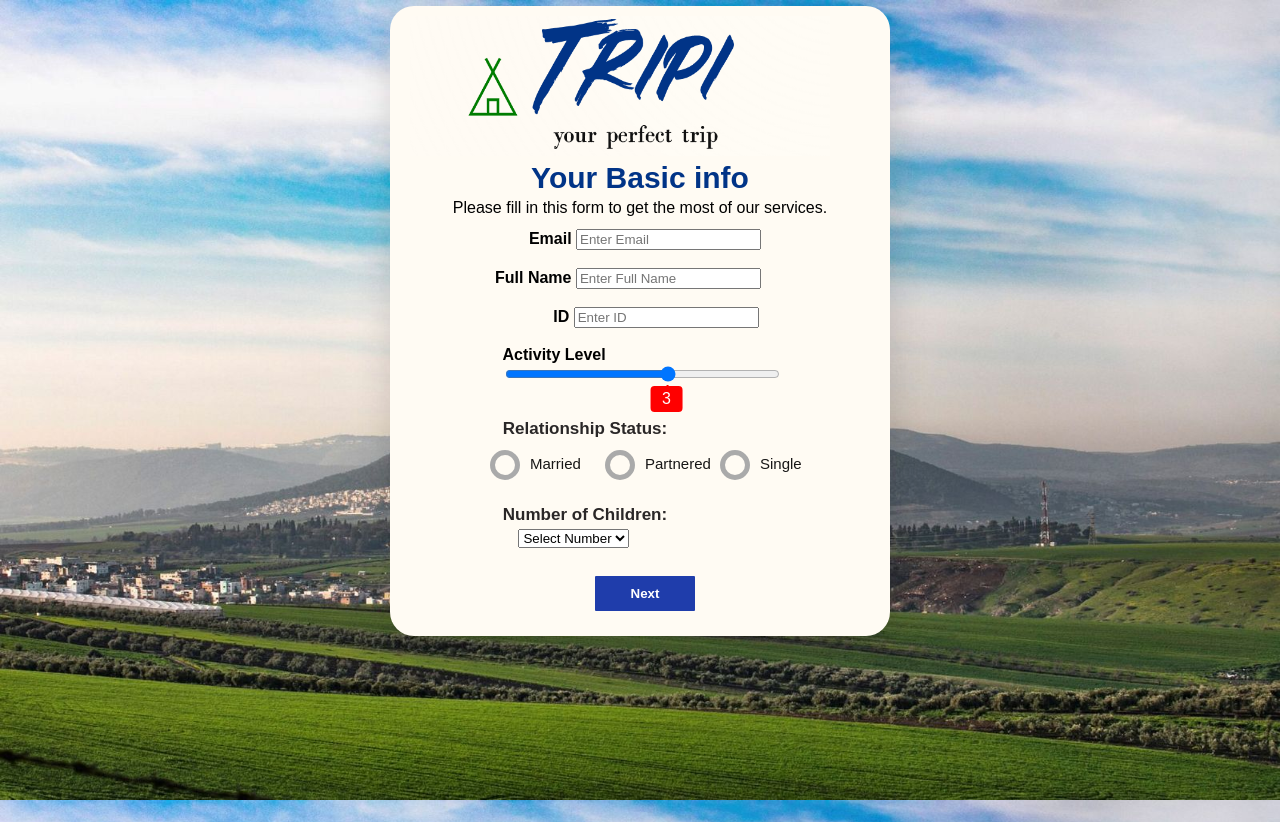
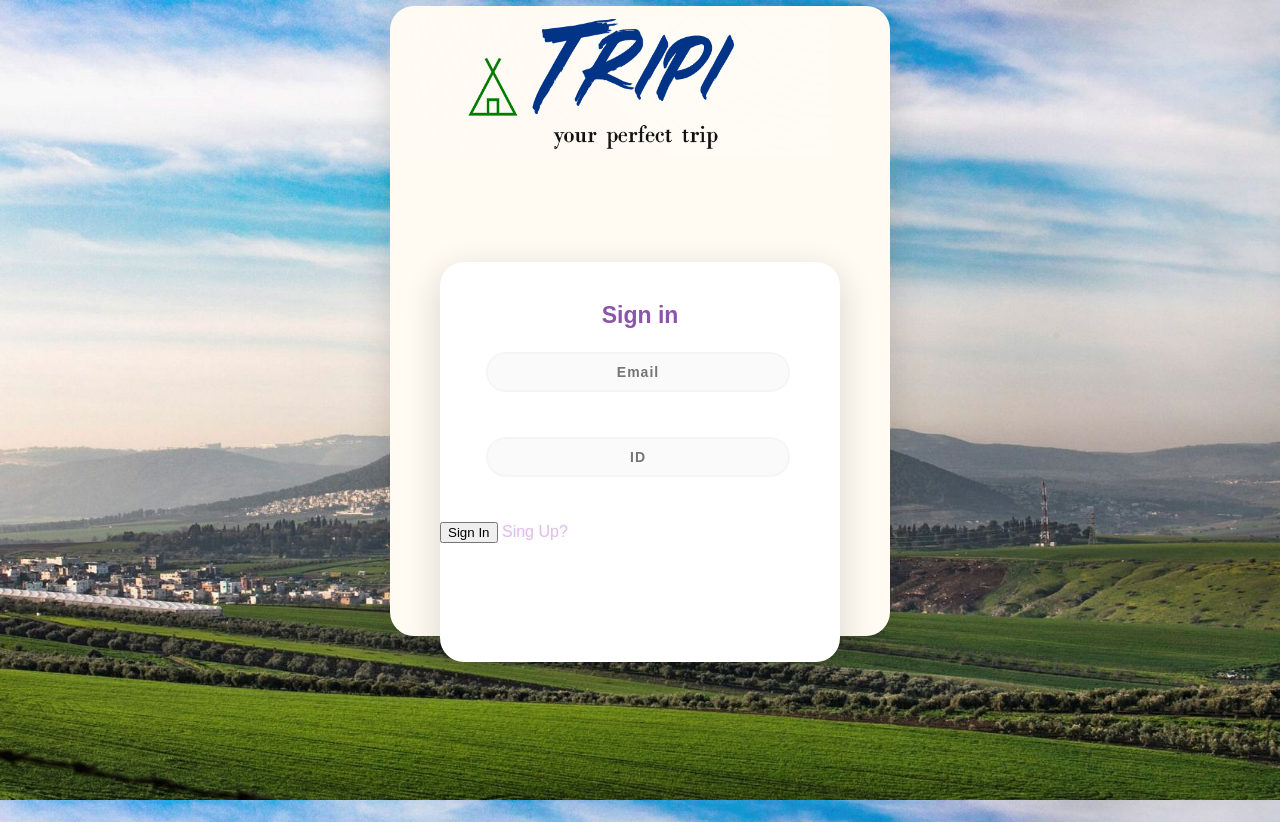
Before and after one commit to garikf1h/Tripi, a Flask app: page / in a window 1280 px wide. Run offline with Flask 2, Linux system fonts and the light colour scheme; data that the repository does not hold is empty; some libraries are stand-ins or nearby versions.

Commit message:
login_page

```diff
--- a/app.py
+++ b/app.py
@@ -8,10 +8,10 @@ app.config['MYSQL_HOST'] = 'bjgckwqx0c8k9fsiwtja-mysql.services.clever-cloud.com
 app.config['MYSQL_DB'] = 'bjgckwqx0c8k9fsiwtja'
 app.config['MYSQL_CURSORCLASS'] = 'DictCursor'
 
-
 mysql = MySQL(app)
 
-@app.route('/', methods=["GET", "POST"])
+
+@app.route('/signup', methods=["GET", "POST"])
 def first():
     if request.method == "POST":
         cur = mysql.connection.cursor()
@@ -22,7 +22,8 @@ def first():
         number_of_child = request.form['select-number']
         activity_level = request.form['active']
         print(full_name, email, id1, number_of_child, activity_level)
-        cur.execute("INSERT INTO EXAM1(ID, email, full_name, activity_level, number_of_child) VALUES(%s, %s,%s,%s,%s)", (id1, email, full_name, activity_level, number_of_child))
+        cur.execute("INSERT INTO EXAM1(ID, email, full_name, activity_level, number_of_child) VALUES(%s, %s,%s,%s,%s)",
+                    (id1, email, full_name, activity_level, number_of_child))
         mysql.connection.commit()
 
         return redirect("/")
@@ -33,9 +34,11 @@ def first():
         print(a)
         return render_template("/Tripi_page_1.html")
 
-@app.route('/login', methods=["GET", "POST"])
+
+@app.route('/', methods=["GET", "POST"])
 def login():
     return render_template("/login_page.html")
 
+
 if __name__ == '__main__':
     app.run(debug=True)
--- a/static/login_page.css
+++ b/static/login_page.css
@@ -23,3 +23,76 @@ body {
   top: 10px;
   left: 20px
 }
+.Email {
+ width: 76%;
+    color: rgb(38, 50, 56);
+    font-weight: 700;
+    font-size: 14px;
+    letter-spacing: 1px;
+    background: rgba(136, 126, 126, 0.04);
+    padding: 10px 20px;
+    border: none;
+    border-radius: 20px;
+    outline: none;
+    box-sizing: border-box;
+    border: 2px solid rgba(0, 0, 0, 0.02);
+    margin-bottom: 50px;
+    margin-left: 46px;
+    text-align: center;
+    margin-bottom: 27px;
+    font-family: 'Ubuntu', sans-serif;
+}
+
+form.form1 {
+        padding-top: 40px;
+    }
+
+    .main {
+        background-color: #FFFFFF;
+        width: 400px;
+        height: 400px;
+        margin: 7em auto;
+        border-radius: 1.5em;
+        box-shadow: 0px 11px 35px 2px rgba(0, 0, 0, 0.14);
+    }
+
+    .sign {
+        padding-top: 40px;
+        color: #8C55AA;
+        font-family: 'Ubuntu', sans-serif;
+        font-weight: bold;
+        font-size: 23px;
+    }
+
+    .ID {
+            width: 76%;
+    color: rgb(38, 50, 56);
+    font-weight: 700;
+    font-size: 14px;
+    letter-spacing: 1px;
+    background: rgba(136, 126, 126, 0.04);
+    padding: 10px 20px;
+    border: none;
+    border-radius: 20px;
+    outline: none;
+    box-sizing: border-box;
+    border: 2px solid rgba(0, 0, 0, 0.02);
+    margin-bottom: 50px;
+    margin-left: 46px;
+    text-align: center;
+    margin-bottom: 27px;
+    font-family: 'Ubuntu', sans-serif;
+    }
+
+
+    a {
+        text-shadow: 0px 0px 3px rgba(117, 117, 117, 0.12);
+        color: #E1BEE7;
+        text-decoration: none
+    }
+
+    @media (max-width: 600px) {
+        .main {
+            border-radius: 0px;
+        }
+    }
--- a/templates/Tripi_page_1.html
+++ b/templates/Tripi_page_1.html
@@ -70,7 +70,7 @@
     </div>
          </div>
      </article>
-<script src="../static/script.js">
+<script src="/static/script.js">
 </script>
     </form>
 {% endblock %}
--- a/templates/base.html
+++ b/templates/base.html
@@ -3,8 +3,6 @@
 <head>
    {% block title %}{% endblock %}
     <meta name="viewport" content="width=device-width, initial-scale=1.0">
-
-
 </head>
 <body>
 {% block body %}
--- a/templates/login_page.html
+++ b/templates/login_page.html
@@ -1,7 +1,7 @@
-{% extends "base.html" %}
+{% extends "base.html"%}
 {% block title %}
-    <title>Sign Up</title>
-        <link href="/static/login_page.css" rel="stylesheet" type="text/css">
+    <title>Login</title>
+        <link href="../static/login_page.css" rel="stylesheet" type="text/css">
 
 {% endblock %}
 
@@ -10,9 +10,17 @@
  <article>
     <div class="container">
         <img src="/static/logo.PNG" id="logo" alt="Trulli">
-
+        <div class="main">
+            <p class="sign" align="center">Sign in</p>
+             <form class="form1"/>
+            <input class="Email" type="text" align="center" placeholder="Email">
+            <br><br>
+            <input class="ID" type="text" align="center" placeholder="ID">
+             <br><br>
+            <input type="submit" name="SignIn" class="next action-button" value="Sign In" />
+            <a href="signup">Sing Up?</a>
+        </div>
     </div>
-         </div>
  </article>
     </form>
 {% endblock %}
```
